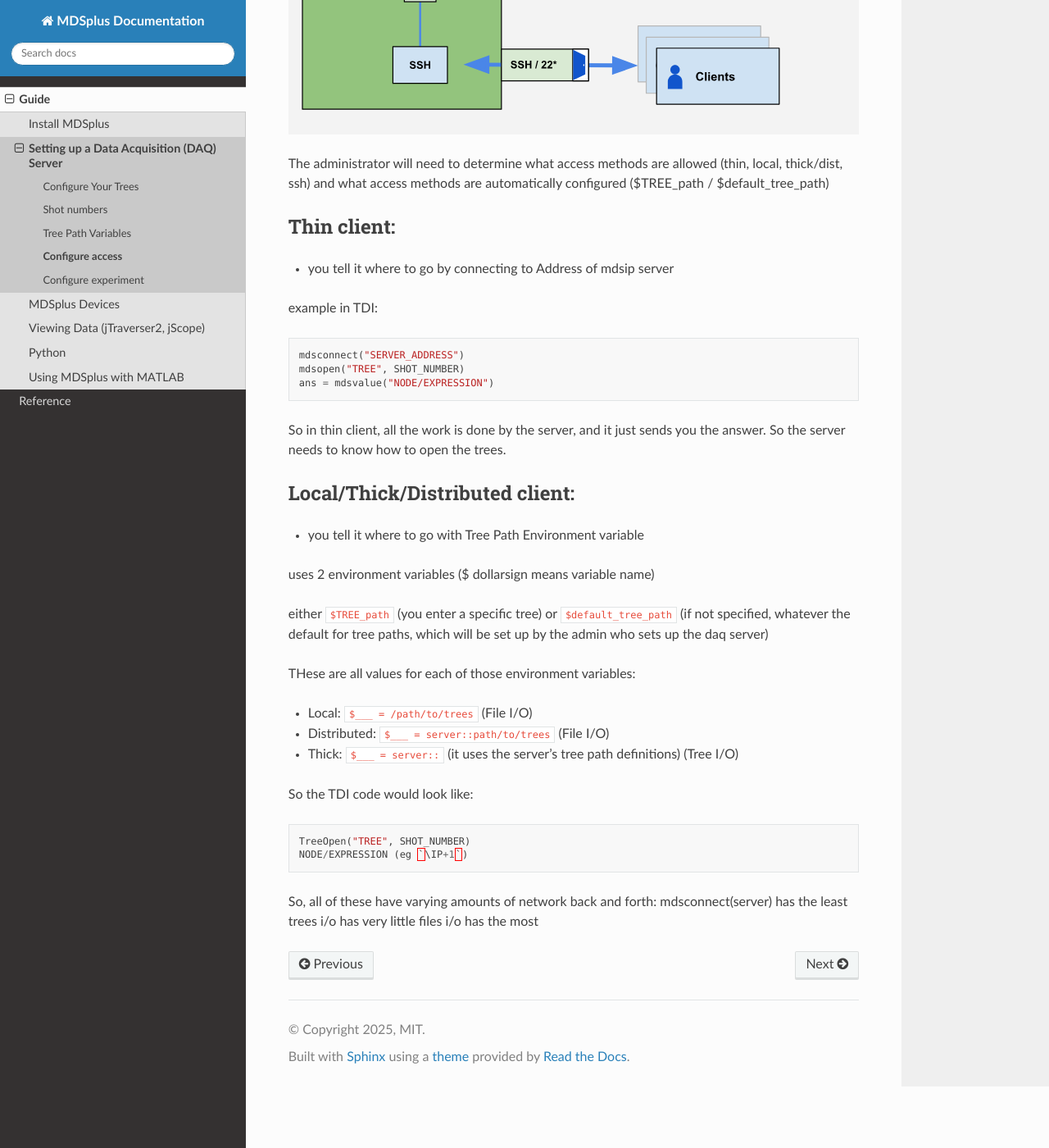
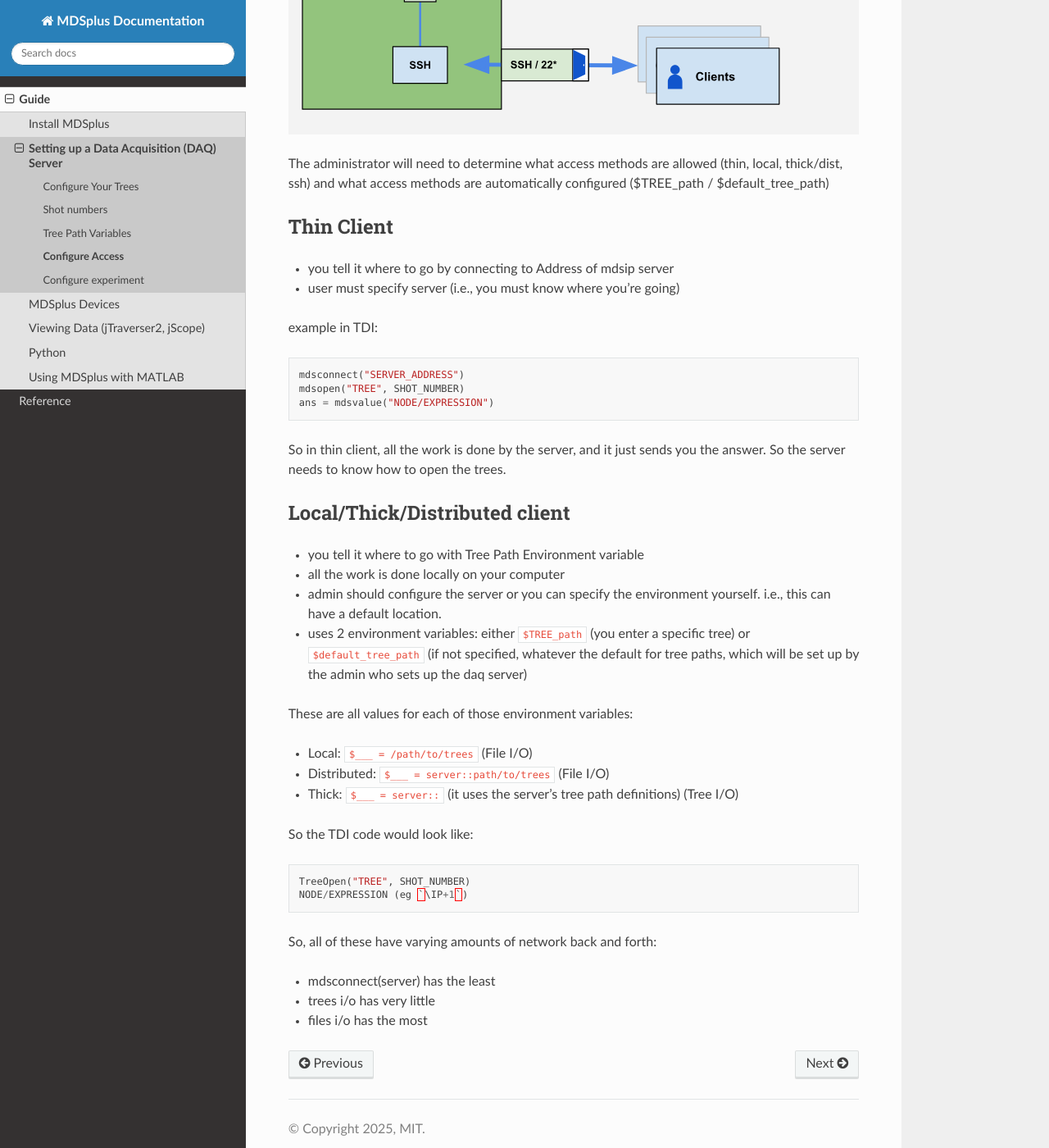
Before and after one commit to MDSplus/Documentation, a Sphinx documentation site: the page built from docs/guide/daq/access.md, in a window 1280 px wide and 1400 px high, scrolled down 1139 px. Shown: the whole window at 82% size. Built offline with Sphinx 7.4.7 and the Read the Docs theme 3.1.0, drawn with Linux system fonts in a browser that asks for light colours; pages that are not in the unit, such as notebooks, are missing from menus; some of the changed text lies outside the part shown.

Commit message:
Minor updates

````diff
--- a/docs/guide/daq/access.md
+++ b/docs/guide/daq/access.md
@@ -1,5 +1,5 @@
 
-# Configure access
+# Configure Access
 
 Examples:
 * `/path/to/trees` (local)
@@ -21,9 +21,10 @@ Examples:
 
 The administrator will need to determine what access methods are allowed (thin, local, thick/dist, ssh) and what access methods are automatically configured ($TREE_path / $default_tree_path)
 
-## Thin client:
+## Thin Client
 
 * you tell it where to go by connecting to Address of mdsip server
+* user must specify server (i.e., you must know where you're going)
 
 example in TDI:
 ```py
@@ -35,15 +36,15 @@ ans = mdsvalue("NODE/EXPRESSION")
 So in thin client, all the work is done by the server, and it just sends you the answer.
 So the server needs to know how to open the trees.
 
-## Local/Thick/Distributed client:
+
+
+## Local/Thick/Distributed client
 * you tell it where to go with Tree Path Environment variable
+* all the work is done locally on your computer
+* admin should configure the server or  you can specify the environment yourself. i.e., this can have a default location.
+* uses 2 environment variables: either `$TREE_path` (you enter a specific tree) or `$default_tree_path` (if not specified, whatever the default for tree paths, which will be set up by the admin who sets up the daq server)
 
-uses 2 environment variables
-($ dollarsign means variable name)
-
-either `$TREE_path` (you enter a specific tree) or `$default_tree_path` (if not specified, whatever the default for tree paths, which will be set up by the admin who sets up the daq server)
-
-THese are all values for each of those environment variables:
+These are all values for each of those environment variables:
 * Local: `$___ = /path/to/trees` (File I/O)
 * Distributed:  `$___ = server::path/to/trees` (File I/O)
 * Thick: `$___ = server::` (it uses the server's tree path definitions) (Tree I/O)
@@ -55,6 +56,6 @@ TreeOpen("TREE", SHOT_NUMBER)
 NODE/EXPRESSION (eg `\IP+1`)
 ```
 So, all of these have varying amounts of network back and forth:
-mdsconnect(server) has the least
-trees i/o has very little
-files i/o has the most
+* mdsconnect(server) has the least
+* trees i/o has very little
+* files i/o has the most
````
Also changed, not shown: docs/reference/metadata.md (+3 -1 lines).
